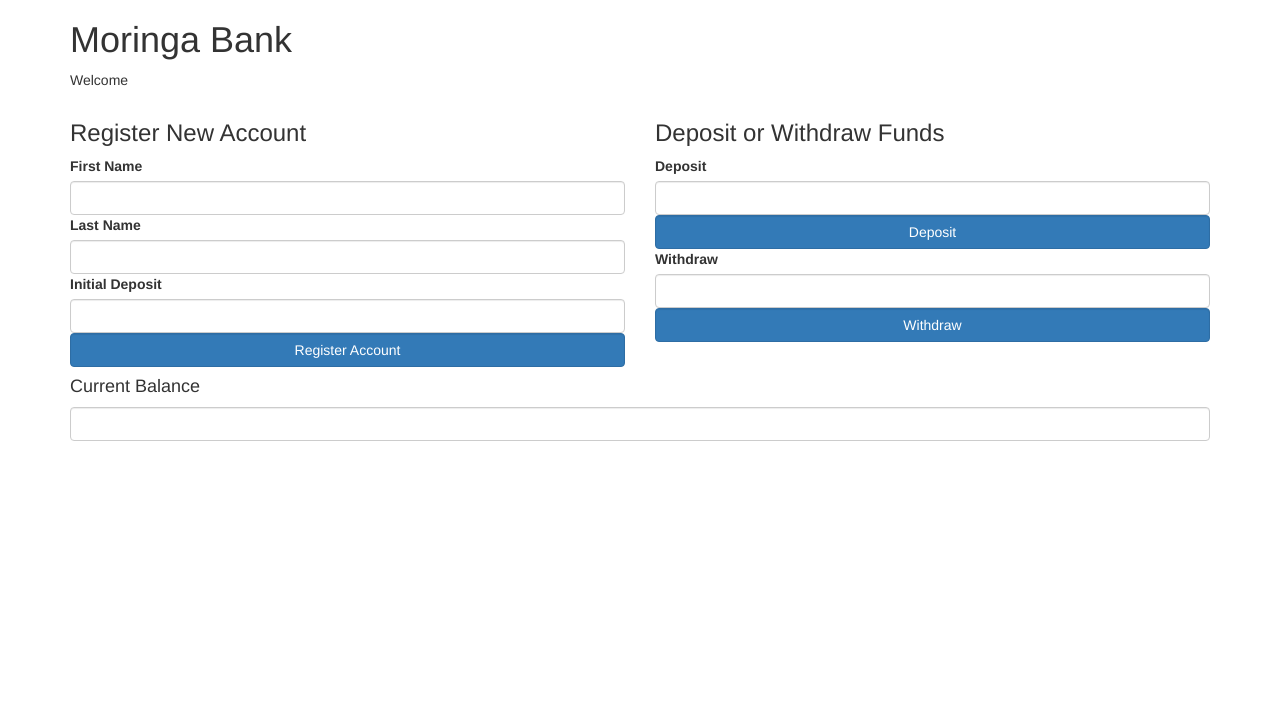
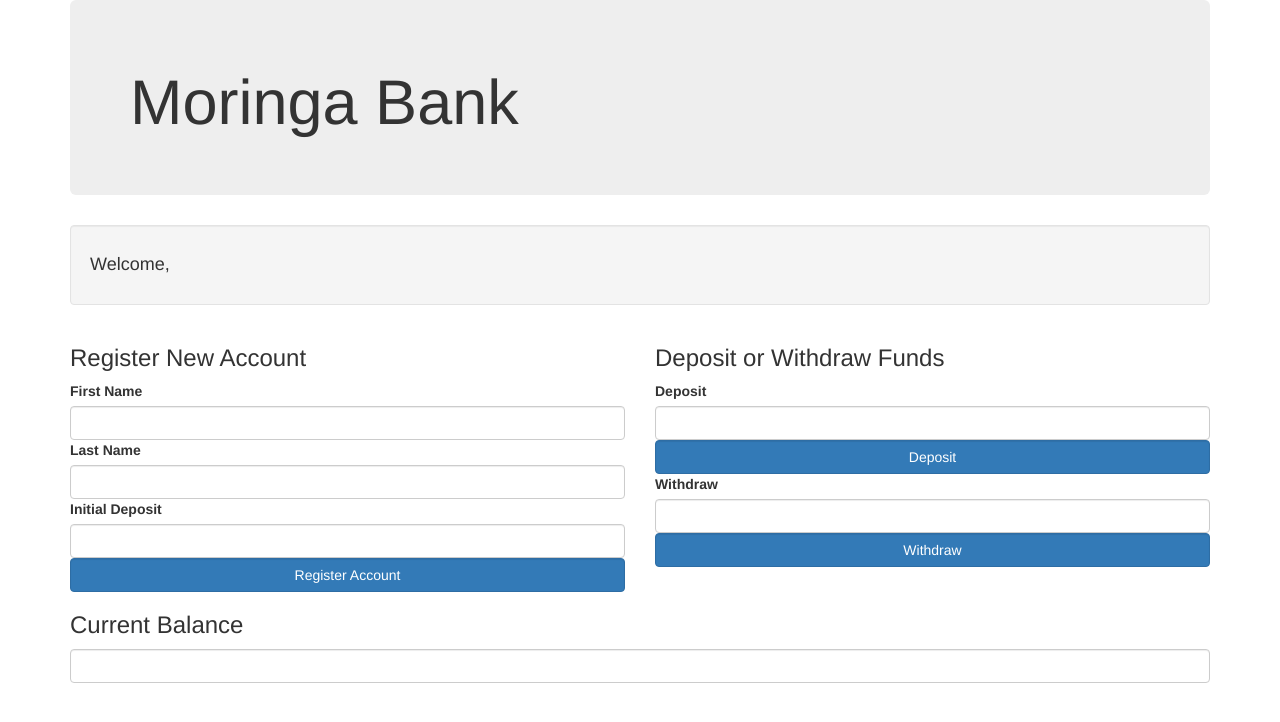
Before and after one commit to nasonmangeli/Bank-Account-Website-Template, a plain HTML site: page index.html in a window 1280 px wide. Drawn offline with Linux system fonts and the light colour scheme.

Commit message:
Add classes 1. Add form-control classes to submit buttons 2. Add balanceDisplay class to current balance section

```diff
--- a/index.html
+++ b/index.html
@@ -9,11 +9,11 @@
     <title>Moringa Bank</title>
   </head>
   <body class="container">
-    <header>
+    <header class="jumbotron">
       <h1>Moringa Bank</h1>
     </header>
-    <nav>
-      <p>Welcome <span id="clientName"></span></p>
+    <nav class="well">
+      <h4>Welcome, <span id="clientName"></span></h4>
     </nav>
     <main>
       <div class="row">
@@ -33,13 +33,13 @@
           <label for="deposit">Deposit</label>
           <input type="number" class="form-control" id="deposit">
           <button type="submit" class="btn btn-primary form-control" id="submitDeposit">Deposit</button>
-          <label for="withdraw">Withdraw</label>
+          <br><label for="withdraw">Withdraw</label>
           <input type="number" class="form-control" id="withdraw">
           <button type="submit" class="btn btn-primary form-control" id="submitWithdrawal">Withdraw</button>
         </section>
       </div>
-        <section>
-          <h4>Current Balance</h4>
+        <section class="balanceDisplay">
+          <h3>Current Balance</h3>
           <p id="balance" class="form-control"></p>
         </section>
       </form>
```
